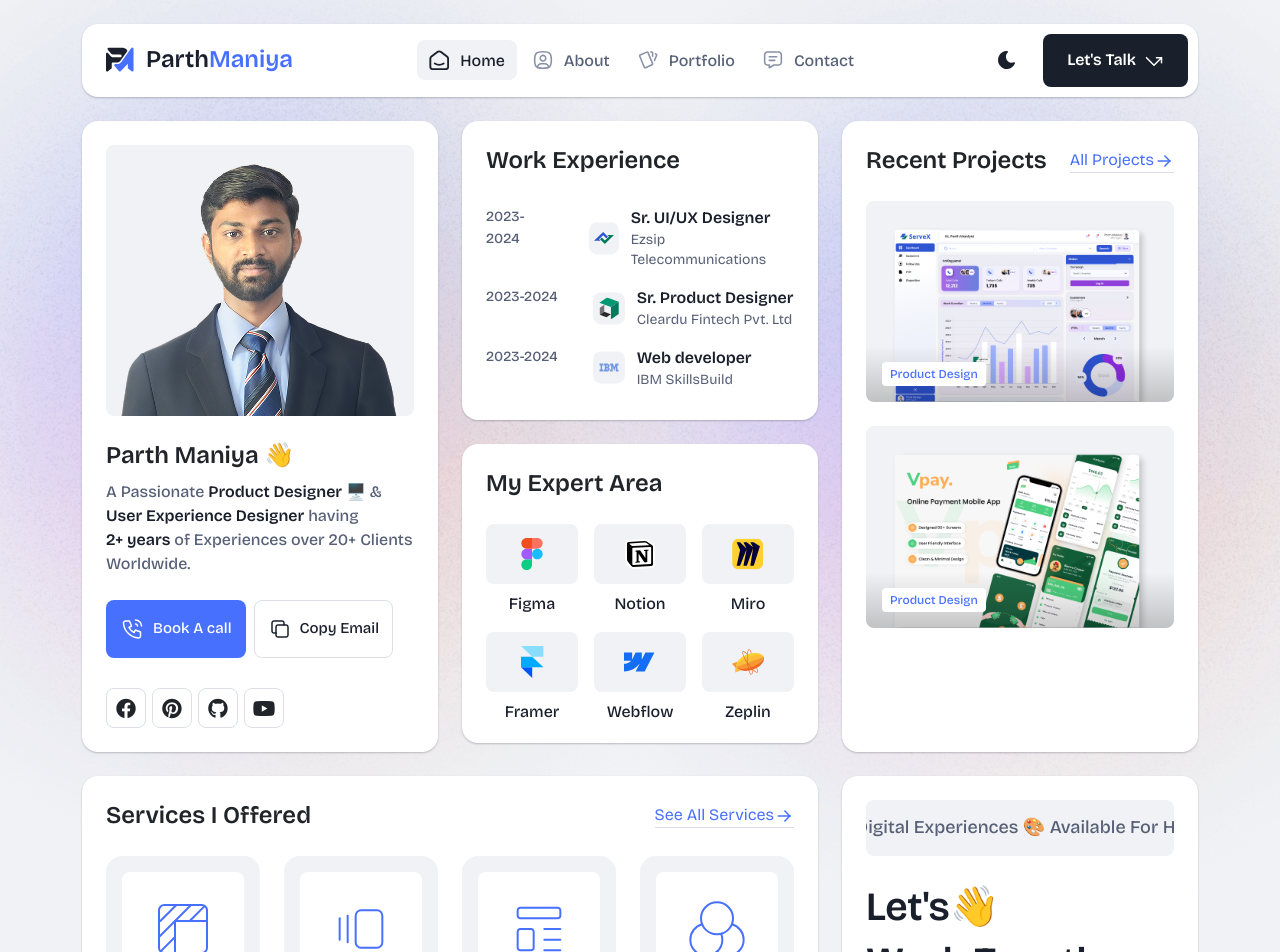
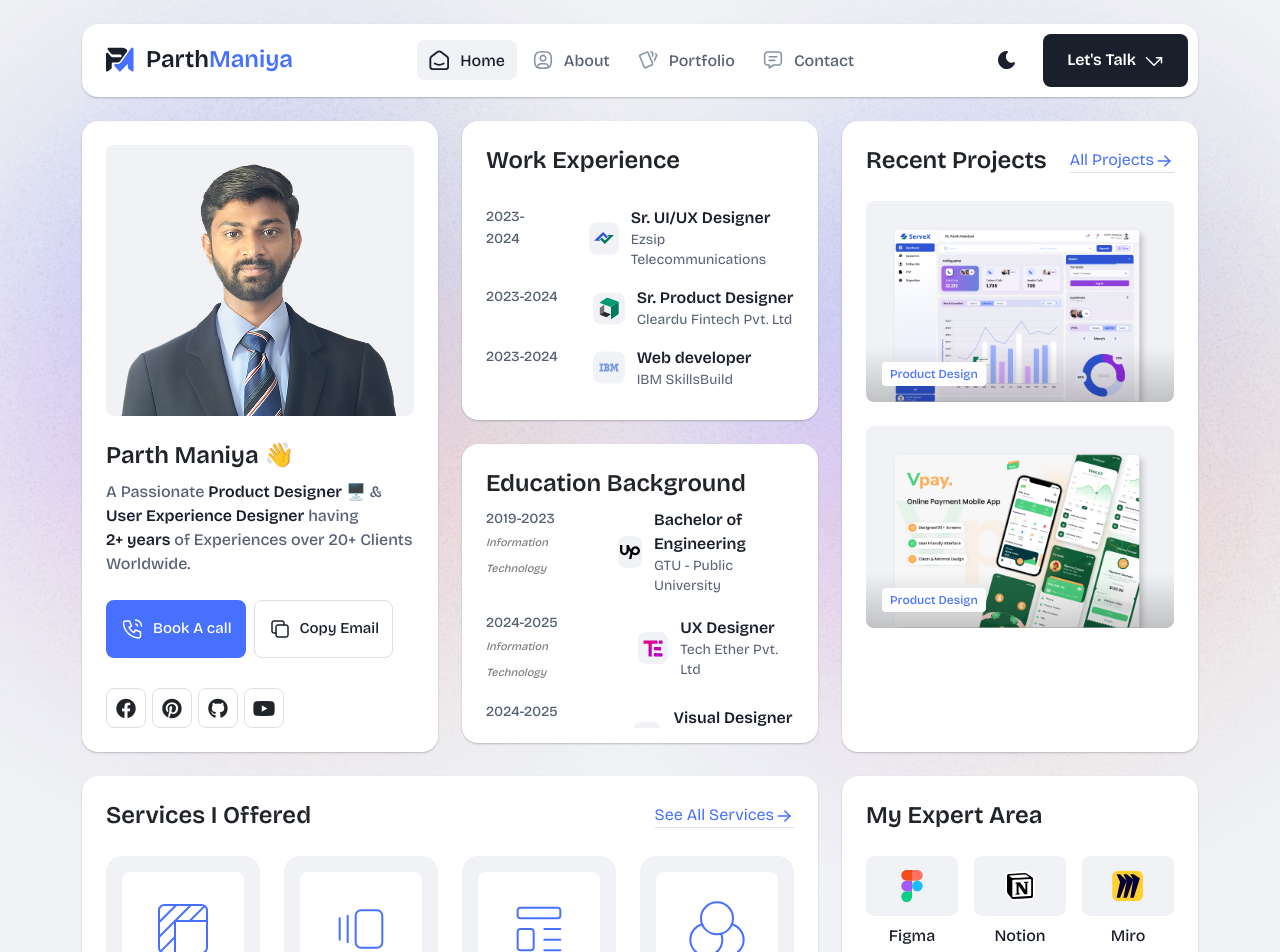
Before and after one commit to parthmaniya895/parthPortfolio, a Next.js app: page / in a window 1280 px wide. Shown: the top 952 px of the page. Built offline with nearby package versions, Linux system fonts and the light colour scheme.

Commit message:
add eduction section

```diff
--- a/app/page.js
+++ b/app/page.js
@@ -1,3 +1,4 @@
+import EducationSection from "@/components/Educations";
 import ExpertArea from "@/components/ExpertArea";
 import Projects from "@/components/Projects";
 import Services from "@/components/Services";
@@ -12,7 +13,8 @@ const page = () => {
             <WorkExperience />
           </div>
           <div className="col-lg-12">
-            <ExpertArea />
+            {/* <ExpertArea /> */}
+            <EducationSection />
           </div>
         </div>
       </div>
--- /dev/null
+++ b/components/Educations.js
@@ -0,0 +1,56 @@
+"use client";
+import axios from "axios";
+import { useEffect, useState } from "react";
+
+const Education = ({ educationsItems }) => {
+  return (
+    <ul className="education-slider list-unstyled">
+      {educationsItems?.eductionItems?.map((item) => (
+        <li key={item.id}>
+          <div className="date">
+            <p>{item.date}</p>
+            <span>Information Technology</span>
+          </div>
+          <div className="info">
+            <div className="icon">
+              <img src={item.icon} alt="adobe" />
+            </div>
+            <div className="text">
+              <h4 className="title">{item.title}</h4>
+              <h6 className="subtitle">{item.subTitle}</h6>
+            </div>
+          </div>
+        </li>
+      ))}
+    </ul>
+  );
+};
+
+const EducationSection = () => {
+  const [educationsItems, setData] = useState();
+
+  useEffect(() => {
+    const fetchData = async () => {
+      try {
+        const res = await axios.get("/educations/data.json");
+        setData(res.data);
+      } catch (err) {
+        console.error("Error fetching portfolio data:", err);
+      }
+    };
+
+    fetchData();
+  }, []);
+  return (
+    <div className="card">
+      <div className="card-body education-card">
+        <h3 className="card-title">{educationsItems?.title}</h3>
+        <div className="education-main">
+          <Education educationsItems={educationsItems} />
+          <Education educationsItems={educationsItems} />
+        </div>
+      </div>
+    </div>
+  );
+};
+export default EducationSection;
--- a/components/Services.js
+++ b/components/Services.js
@@ -1,5 +1,6 @@
 import Link from "next/link";
 import ServiceItem from "./ServiceItem";
+import ExpertArea from "./ExpertArea";
 
 const Services = () => {
   const serviceItems = [
@@ -64,7 +65,8 @@ const Services = () => {
           </div>
         </div>
         <div className="col-xl-4">
-          <div className="card lets-talk-together-card">
+          <ExpertArea />
+          {/* <div className="card lets-talk-together-card">
             <div className="card-body">
               <div className="scrolling-info">
                 <div className="slider-item">
@@ -104,7 +106,7 @@ const Services = () => {
                 </svg>
               </Link>
             </div>
-          </div>
+          </div> */}
         </div>
       </div>
     </div>
--- a/public/assets/css/responsive.css
+++ b/public/assets/css/responsive.css
@@ -24,6 +24,19 @@
   .work-experiance-card .work-experiance-slider li .date {
     margin-right: 30px;
   }
+
+  /* Start education */
+
+  .education-card .education-slider li {
+    display: flex !important;
+    gap: 5px;
+  }
+
+  .education-card .education-slider li .date {
+    margin-right: 30px;
+  }
+
+  /* End education */
 
   .content-box-card .working-with-area .working-with-main {
     gap: 16px;
@@ -409,6 +422,14 @@
     flex-direction: column;
   }
 
+  /* Start education */
+
+  .education-card .education-slider li {
+    flex-direction: column;
+  }
+
+  /* End education */
+
   .card-title {
     gap: 6px;
     flex-direction: column;
--- a/public/assets/css/style.css
+++ b/public/assets/css/style.css
@@ -34,6 +34,7 @@
   --primary: #4770ff;
   --black: #1a1f2c;
   --light-black: #576076;
+  --light-black-800: #7C7C7C;
   --white: #ffffff;
   --dark-theme-bg: #000;
   --dark-theme-black: #0e1018;
@@ -614,6 +615,28 @@ p {
   animation: scrollY 10s linear infinite;
 }
 
+/* Start Education */
+
+.education-card {
+  overflow: hidden;
+  height: 299px;
+}
+
+.education-card .education-main {
+  max-height: 220px;
+  overflow: hidden;
+  display: flex;
+  flex-direction: column;
+  gap: 16px;
+  overflow: auto;
+}
+
+/* .education-card .education-slider {
+  animation: scrollY 10s linear infinite;
+} */
+
+/* End education */
+
 @keyframes scrollY {
   0% {
     transform: translateY(0);
@@ -684,6 +707,76 @@ p {
   color: var(--light-black);
   line-height: 1.42em;
 }
+
+/* Start education */
+
+.education-card .education-main:hover .education-slider {
+  animation-play-state: paused;
+}
+
+.education-card .education-slider li + li {
+  margin-top: 16px;
+}
+
+.education-card .education-slider li {
+  display: flex !important;
+  gap: 15px;
+}
+
+.animate-scrollY:hover .education-slider {
+  animation-play-state: paused;
+}
+
+/* .education-card .education-slider li .date {
+  margin-right: 40px;
+} */
+
+.education-card .education-slider li .date p {
+  font-size: 14px;
+  font-weight: 500;
+  color: var(--light-black);
+}
+.education-card .education-slider li .date span {
+  font-size: 11px;
+  font-weight: 500;
+  font-style: italic;
+  color: var(--light-black-800);
+}
+
+.education-card .education-slider li .info {
+  display: flex;
+  align-items: center;
+  gap: 12px;
+}
+
+.education-card .education-slider li .info .icon {
+  border-radius: 8px;
+  width: 32px;
+  height: 32px;
+  background-color: var(--background);
+  display: flex;
+  justify-content: center;
+  align-items: center;
+}
+
+.education-card .education-slider li .info .icon img {
+  width: 20px;
+}
+
+.education-card .education-slider li .info .text .title {
+  font-size: 16px;
+  font-weight: 600;
+  color: var(--black);
+  line-height: 1.5em;
+}
+
+.education-card .education-slider li .info .text .subtitle {
+  font-size: 14px;
+  font-weight: 400;
+  color: var(--light-black);
+  line-height: 1.42em;
+}
+/* End education */
 
 .expertise-card {
   height: 299px;
@@ -2276,6 +2369,22 @@ p {
   color: var(--dark-theme-light-white);
 }
 
+/* Start education */
+.dark-theme .education-card .education-slider li .date p {
+  color: var(--dark-theme-light-white);
+}
+
+.dark-theme
+  .education-card
+  .education-slider
+  li
+  .info
+  .text
+  .title {
+  color: var(--dark-theme-light-white);
+}
+/* End education */
+
 .dark-theme .footer-area .text p {
   color: var(--dark-theme-light-white);
 }
@@ -2287,6 +2396,14 @@ p {
 .dark-theme .work-experiance-card .work-experiance-slider li .info .icon {
   background-color: var(--dark-theme-black);
 }
+
+/* Start education */
+
+.dark-theme .education-card .education-slider li .info .icon {
+  background-color: var(--dark-theme-black);
+}
+
+/* End education */
 
 .dark-theme .content-box-card .counter-area .circle-text .circle-image {
   display: none;
--- /dev/null
+++ b/public/educations/data.json
@@ -0,0 +1,85 @@
+{
+    "title": "Education Background",
+    "eductionItems": [
+    {
+      "id": 1,
+      "title": "Bachelor of Engineering",
+      "subTitle": "GTU - Public University",
+      "jobTitle": "Information Technology",
+      "icon": "/assets/img/icons/cib-upwork.svg",
+      "date": "2019-2023"
+    },
+    {
+      "id": 2,
+      "title": "UX Designer",
+      "subTitle": "Tech Ether Pvt. Ltd",
+      "jobTitle": "Part-time - Remote",
+      "icon": "/assets/img/icons/techEther.svg",
+      "date": "2024-2025"
+    },
+    {
+      "id": 3,
+      "title": "Visual Designer",
+      "subTitle": "Vancoretech Pvt. Ltd",
+      "jobTitle": "Part-time - Remote",
+      "icon": "/assets/img/icons/vancoretech.svg",
+      "date": "2024-2025"
+    },
+    {
+      "id": 4,
+      "title": "UX Designer",
+      "subTitle": "Dizayn.io",
+      "jobTitle": "Freelancing - Remote",
+      "icon": "/assets/img/icons/Dizayn.svg",
+      "date": "2024-2025"
+    },
+    {
+      "id": 5,
+      "title": "Sr. UI/UX Designer",
+      "subTitle": "Tecxar Consultants Pvt. Ltd",
+      "jobTitle": "Full-time - On-site",
+      "icon": "/assets/img/icons/tecxarConsultants.svg",
+      "date": "2023-2024"
+    },
+    {
+      "id": 6,
+      "title": "Product Designer",
+      "subTitle": "Konzortia Hub",
+      "jobTitle": "FrePart-time - On-site",
+      "icon": "/assets/img/icons/konzortiaHub.svg",
+      "date": "2023-2024"
+    },
+    {
+      "id": 7,
+      "title": "Sr. UI/UX Designer",
+      "subTitle": "Ezsip Telecommunications",
+      "jobTitle": "Part-time - On-site",
+      "icon": "/assets/img/icons/ezsipTelecommunications.svg",
+      "date": "2023-2024"
+    },
+    {
+      "id": 8,
+      "title": "Sr. Product Designer",
+      "subTitle": "Cleardu Fintech Pvt. Ltd",
+      "jobTitle": "Part-time - On-site",
+      "icon": "/assets/img/icons/clearduFintech.svg",
+      "date": "2023-2024"
+    },
+    {
+      "id": 9,
+      "title": "Web developer",
+      "subTitle": "IBM SkillsBuild",
+      "jobTitle": "Internship - Remote",
+      "icon": "/assets/img/icons/IBM.svg",
+      "date": "2023-2024"
+    },
+    {
+      "id": 10,
+      "title": "Jr. Visual Designer",
+      "subTitle": "Brainybeam Pvt. Ltd",
+      "jobTitle": "Internship - On-site",
+      "icon": "/assets/img/icons/brainybeam.svg",
+      "date": "2022-2023"
+    }
+  ]
+}
```
